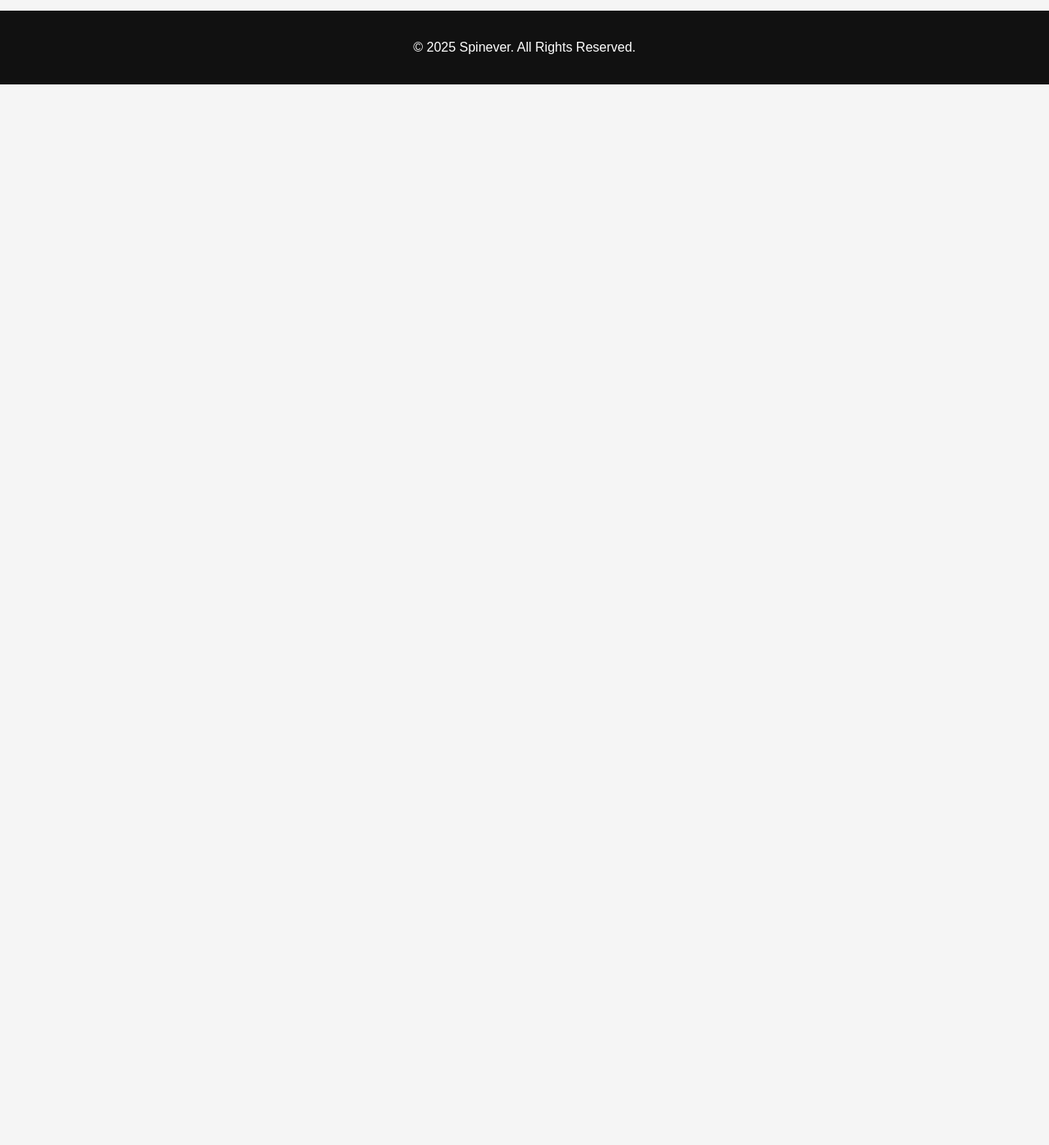
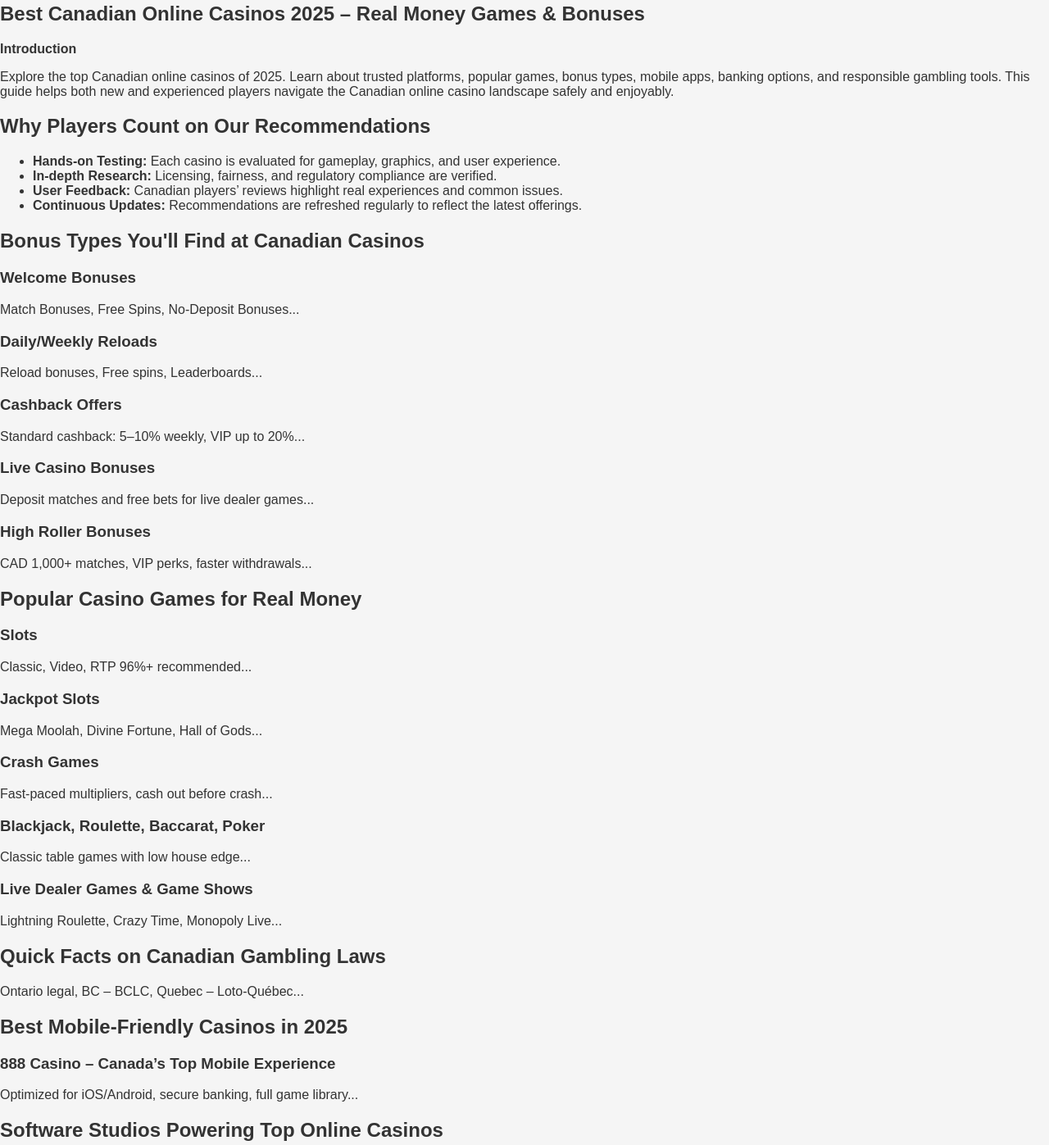
Before and after one commit to Myroslava-D/spinever.github.io, a plain HTML site: page index.html in a window 1280 px wide. Shown: the part 1394-2791 px from the top of the page at 82% size. Before the commit the page ends 1497 px from the top, so only its background shows below. Drawn offline with Linux system fonts and the light colour scheme.

Commit message:
Update index.html
Signed-off-by: Myroslava-D <myroslavadiachenko@gmail.com>

```diff
--- a/index.html
+++ b/index.html
@@ -112,6 +112,95 @@
       </tbody>
     </table>
   </section>
+<!-- Content Section -->
+<section class="content">
+  <h1>Best Canadian Online Casinos 2025 – Real Money Games & Bonuses</h1>
+  <p><strong>Introduction</strong></p>
+  <p>
+    Explore the top Canadian online casinos of 2025. Learn about trusted platforms, popular games, bonus types, mobile apps, banking options, and responsible gambling tools. This guide helps both new and experienced players navigate the Canadian online casino landscape safely and enjoyably.
+  </p>
+
+  <h2>Why Players Count on Our Recommendations</h2>
+  <ul>
+    <li><strong>Hands-on Testing:</strong> Each casino is evaluated for gameplay, graphics, and user experience.</li>
+    <li><strong>In-depth Research:</strong> Licensing, fairness, and regulatory compliance are verified.</li>
+    <li><strong>User Feedback:</strong> Canadian players’ reviews highlight real experiences and common issues.</li>
+    <li><strong>Continuous Updates:</strong> Recommendations are refreshed regularly to reflect the latest offerings.</li>
+  </ul>
+
+  <h2>Bonus Types You'll Find at Canadian Casinos</h2>
+  <h3>Welcome Bonuses</h3>
+  <p>Match Bonuses, Free Spins, No-Deposit Bonuses...</p>
+
+  <h3>Daily/Weekly Reloads</h3>
+  <p>Reload bonuses, Free spins, Leaderboards...</p>
+
+  <h3>Cashback Offers</h3>
+  <p>Standard cashback: 5–10% weekly, VIP up to 20%...</p>
+
+  <h3>Live Casino Bonuses</h3>
+  <p>Deposit matches and free bets for live dealer games...</p>
+
+  <h3>High Roller Bonuses</h3>
+  <p>CAD 1,000+ matches, VIP perks, faster withdrawals...</p>
+
+  <h2>Popular Casino Games for Real Money</h2>
+  <h3>Slots</h3>
+  <p>Classic, Video, RTP 96%+ recommended...</p>
+
+  <h3>Jackpot Slots</h3>
+  <p>Mega Moolah, Divine Fortune, Hall of Gods...</p>
+
+  <h3>Crash Games</h3>
+  <p>Fast-paced multipliers, cash out before crash...</p>
+
+  <h3>Blackjack, Roulette, Baccarat, Poker</h3>
+  <p>Classic table games with low house edge...</p>
+
+  <h3>Live Dealer Games & Game Shows</h3>
+  <p>Lightning Roulette, Crazy Time, Monopoly Live...</p>
+
+  <h2>Quick Facts on Canadian Gambling Laws</h2>
+  <p>Ontario legal, BC – BCLC, Quebec – Loto-Québec...</p>
+
+  <h2>Best Mobile-Friendly Casinos in 2025</h2>
+  <h3>888 Casino – Canada’s Top Mobile Experience</h3>
+  <p>Optimized for iOS/Android, secure banking, full game library...</p>
+
+  <h2>Software Studios Powering Top Online Casinos</h2>
+  <p>Pragmatic Play, NetEnt, Evolution, BGaming, Push Gaming, Red Tiger, Hacksaw, Wazdan, Spinomenal...</p>
+
+  <h2>Popular Casino Banking Methods</h2>
+  <p>Credit/Debit Cards, E-Wallets, Interac, Cryptocurrency...</p>
+
+  <h2>What We Consider Before Recommending Real Money Casinos</h2>
+  <p>Licensing, RTP audits, bonus terms, complaints, withdrawal speeds, mobile, support, responsible gambling...</p>
+
+  <h2>Casinos You Should Avoid in 2025</h2>
+  <p>Unlicensed, bad reviews, slow withdrawals...</p>
+
+  <h2>Where to Find More Gambling Info</h2>
+  <p>AGCO, Loto-Québec, BCLC, Casinomeister...</p>
+
+  <h2>FAQs</h2>
+  <h3>Are online casinos legal in Canada?</h3>
+  <p>Yes, if licensed provincially.</p>
+
+  <h3>How do I withdraw winnings quickly?</h3>
+  <p>Use e-wallets like PayPal or Skrill.</p>
+
+  <h3>Are online casino games rigged?</h3>
+  <p>No, if regulated and audited.</p>
+
+  <h3>Is it safe to submit ID documents?</h3>
+  <p>Yes, at licensed casinos.</p>
+
+  <h3>What are red flags for unsafe casinos?</h3>
+  <p>Unlicensed, poor reviews, delays, unclear bonuses.</p>
+
+  <h3>Can I set gambling limits?</h3>
+  <p>Yes, via responsible gambling tools.</p>
+</section>
 
   <!-- Footer -->
   <footer>
```
